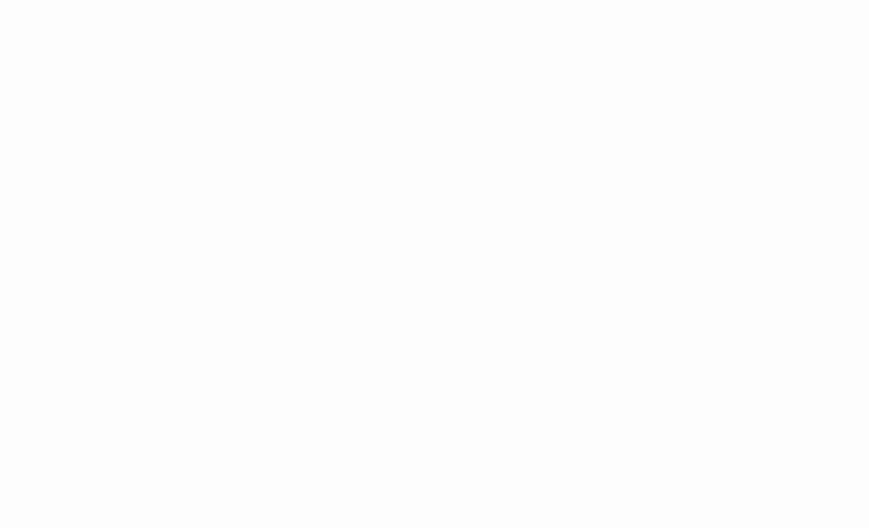
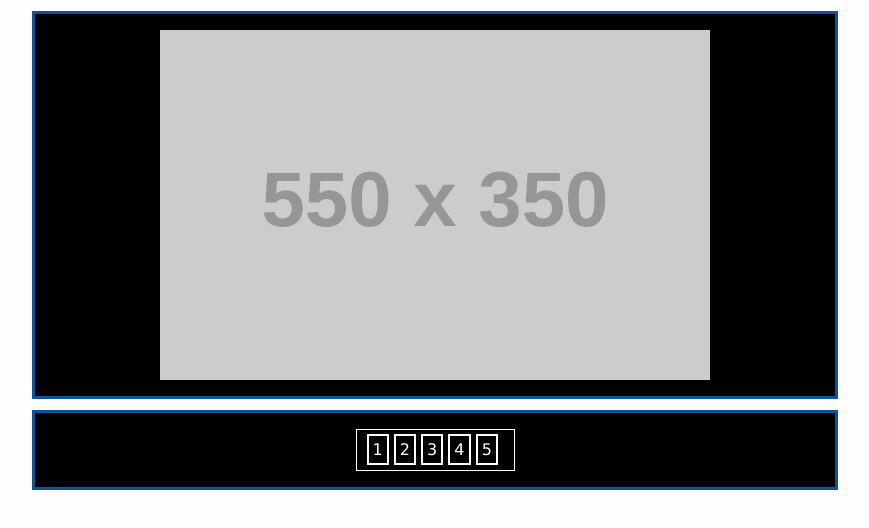
Before and after one commit to hongbojing/day24, a website: page builds/development/index.html in a window 1280 px wide. Shown: the whole page, without its empty margins (205-1074 px from the left). Drawn offline with Linux system fonts and the light colour scheme; placeholder pictures from the web are drawn by us.

Commit message:
day24 comic like switch demo

```diff
--- a/builds/development/css/anotherstyle.css
+++ b/builds/development/css/anotherstyle.css
@@ -33,3 +33,26 @@ pre.center{
     width: 60%;
     border: #F2773F solid;
 }
+
+img{
+    width: 550px;
+    margin-left: auto;
+    margin-right: auto;
+    display: block;
+}
+.col-md-60{
+    background: #000;
+}
+.center a{
+    color: #fff;
+    border: 2px solid #fff;
+    padding: 4px;
+}
+.imgIndex{
+    width: 137px;
+    margin-left: auto;
+    margin-right: auto;
+    display: block;
+    border: 1px solid #fff;
+    padding: 10px;
+}
--- a/builds/development/index.html
+++ b/builds/development/index.html
@@ -8,6 +8,20 @@
 </head>
 <body>
 
+  <div class="center col-md-60">
+    <img src="http://placehold.it/550x350" alt="placeholder" id="placeholder">
 
+  </div>
+  <div class="center col-md-60">
+    <span class="imgIndex">
+      <a href="images/pic1.png" onclick="switchPic(this); return false;">1</a>
+      <a href="images/pic2.png" onclick="switchPic(this); return false;">2</a>
+      <a href="images/pic3.png" onclick="switchPic(this); return false;">3</a>
+      <a href="images/pic4.png" onclick="switchPic(this); return false;">4</a>
+      <a href="images/pic5.png" onclick="switchPic(this); return false;">5</a>
+    </span>
+
+  </div>
+  <script src="js/lib/app.js"></script>
 </body>
 </html>
--- /dev/null
+++ b/builds/development/js/lib/app.js
@@ -0,0 +1,7 @@
+function switchPic(whichPic){
+  var targetSrc=whichPic.getAttribute("href");
+  var currentSrc=document.getElementById("placeholder");
+  currentSrc.setAttribute("src",targetSrc);
+
+
+}
```
